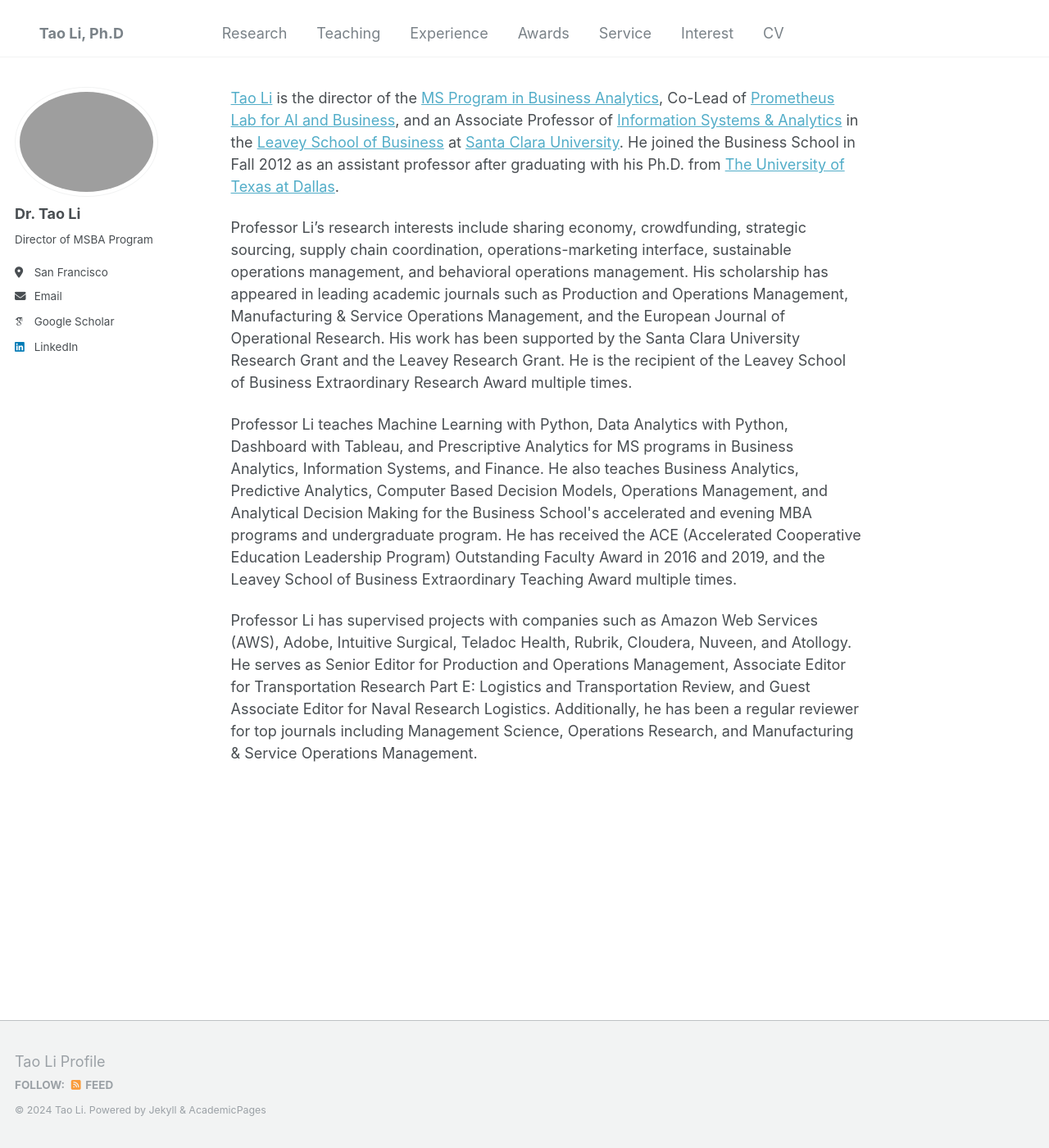
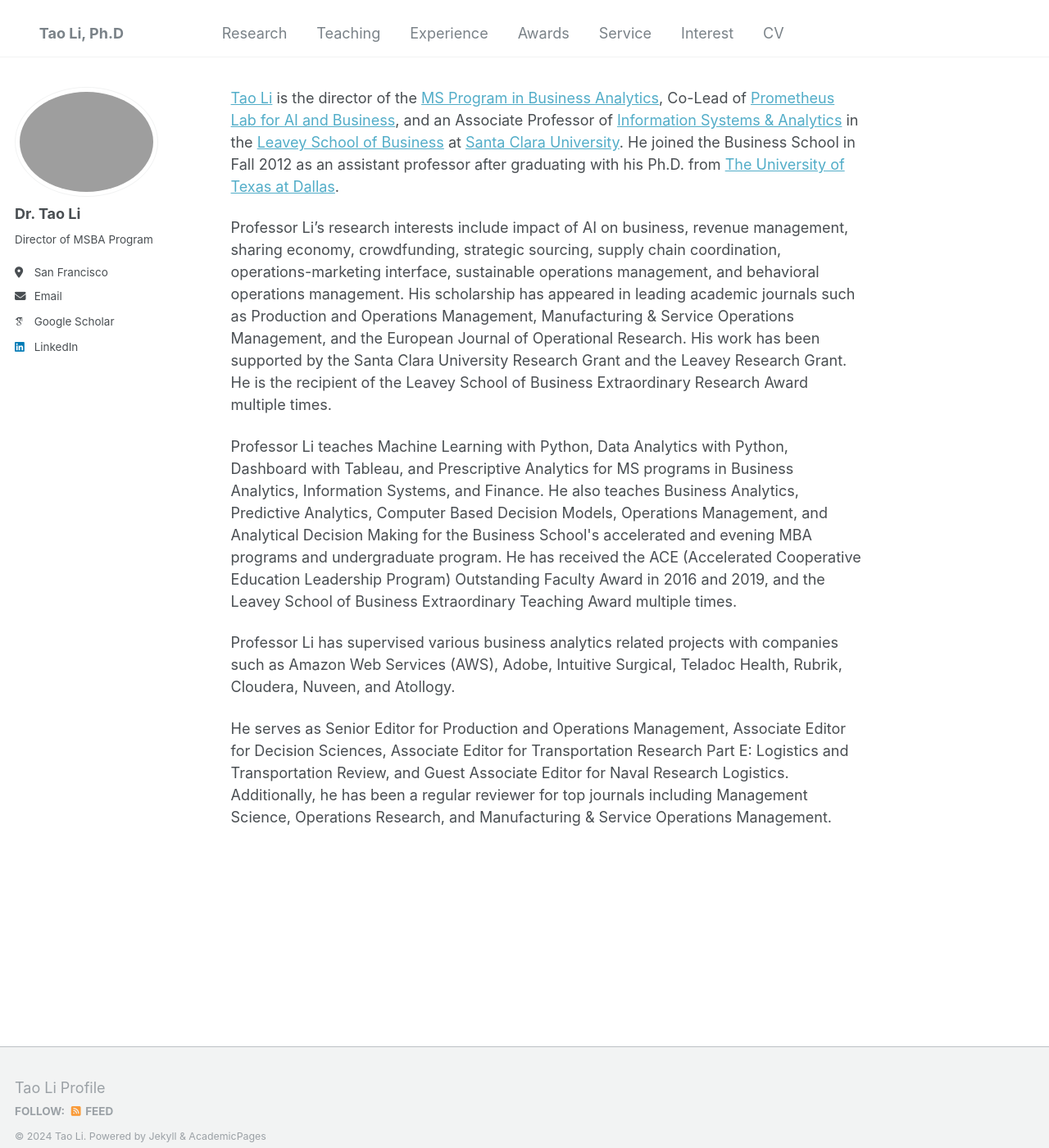
Before and after one commit to Prof-TaoLi/Homepage, a Jekyll site: the page built from _pages/about.md, in a window 1280 px wide and 1400 px high. Shown: the whole window at 82% size. Built offline with Jekyll 4.4.1, drawn with Linux system fonts in a browser that asks for light colours; some web fonts are replaced.

Commit message:
Update about.md

```diff
--- a/_pages/about.md
+++ b/_pages/about.md
@@ -9,7 +9,7 @@ redirect_from:
 <a href="https://www.scu.edu/business/isa/faculty/li/">Tao Li</a> is the director of the <a href="https://www.scu.edu/business/ms/ms-business-analytics/">MS Program in Business Analytics</a>, Co-Lead of <a href="https://www.scu.edu/business/faculty-research/plus-labs/#prometheus">Prometheus Lab for AI and Business</a>, and an Associate Professor of <a href="https://www.scu.edu/business/isa/">Information Systems & Analytics</a> in the <a href="https://www.scu.edu/business/">Leavey School of Business</a> at <a href="https://www.scu.edu/">Santa Clara University</a>. He joined the Business School in Fall 2012 as an assistant professor after graduating with his Ph.D. from <a href="https://www.utdallas.edu/">The University of Texas at Dallas</a>.
 </p>
 <p>
-Professor Li’s research interests include sharing economy, crowdfunding, strategic sourcing, supply chain coordination, operations-marketing interface, sustainable operations management, and behavioral operations management. His scholarship has appeared in leading academic journals such as Production and Operations Management, Manufacturing & Service Operations Management, and the European Journal of Operational Research. His work has been supported by the Santa Clara University Research Grant and the Leavey Research Grant. He is the recipient of the Leavey School of Business Extraordinary Research Award multiple times.
+Professor Li’s research interests include impact of AI on business, revenue management, sharing economy, crowdfunding, strategic sourcing, supply chain coordination, operations-marketing interface, sustainable operations management, and behavioral operations management. His scholarship has appeared in leading academic journals such as Production and Operations Management, Manufacturing & Service Operations Management, and the European Journal of Operational Research. His work has been supported by the Santa Clara University Research Grant and the Leavey Research Grant. He is the recipient of the Leavey School of Business Extraordinary Research Award multiple times.
 </p>
 
 <p>
@@ -17,5 +17,9 @@ Professor Li teaches Machine Learning with Python, Data Analytics with Python, D
 </p>
 
 <p>
-Professor Li has supervised projects with companies such as Amazon Web Services (AWS), Adobe, Intuitive Surgical, Teladoc Health, Rubrik, Cloudera, Nuveen, and Atollogy. He serves as Senior Editor for Production and Operations Management, Associate Editor for Transportation Research Part E: Logistics and Transportation Review, and Guest Associate Editor for Naval Research Logistics. Additionally, he has been a regular reviewer for top journals including Management Science, Operations Research, and Manufacturing & Service Operations Management.
+Professor Li has supervised various business analytics related projects with companies such as Amazon Web Services (AWS), Adobe, Intuitive Surgical, Teladoc Health, Rubrik, Cloudera, Nuveen, and Atollogy.
 </p>
+
+<p>
+He serves as Senior Editor for Production and Operations Management, Associate Editor for Decision Sciences, Associate Editor for Transportation Research Part E: Logistics and Transportation Review, and Guest Associate Editor for Naval Research Logistics. Additionally, he has been a regular reviewer for top journals including Management Science, Operations Research, and Manufacturing & Service Operations Management.
+</p>
```
